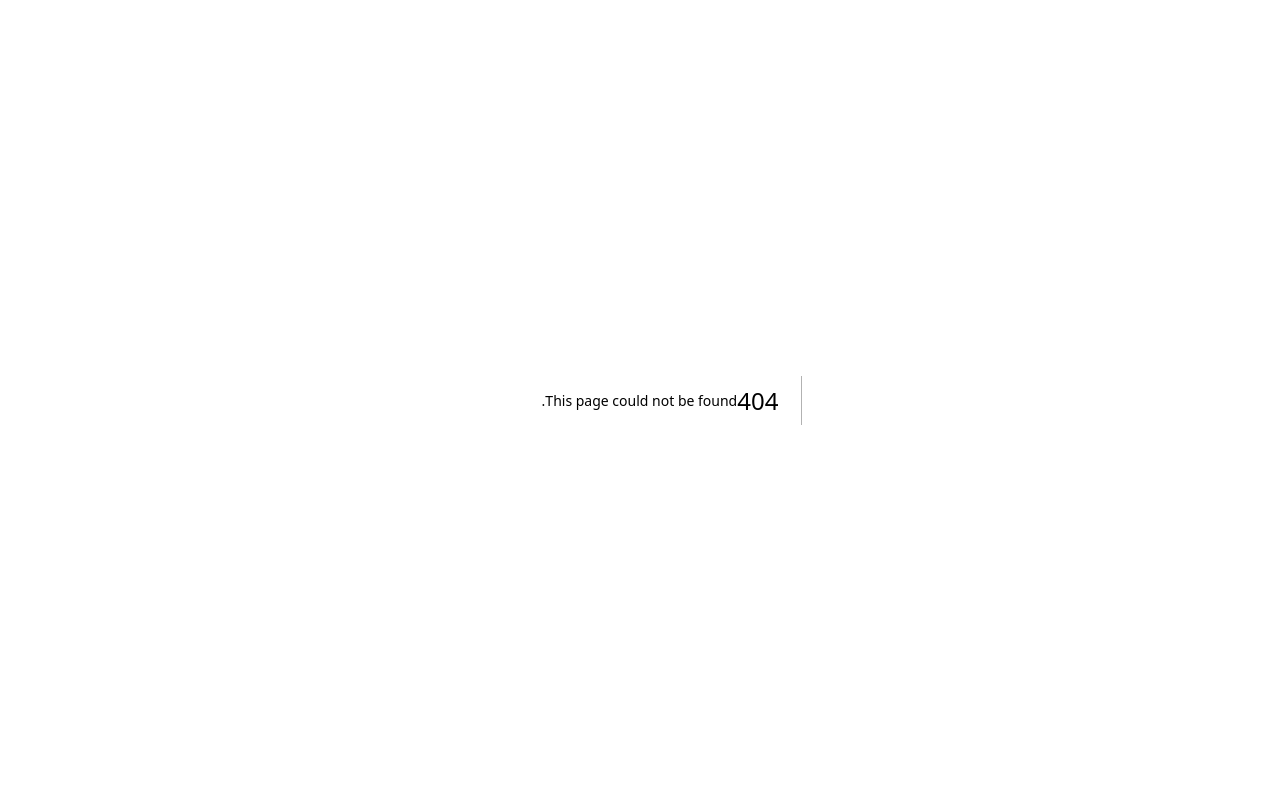
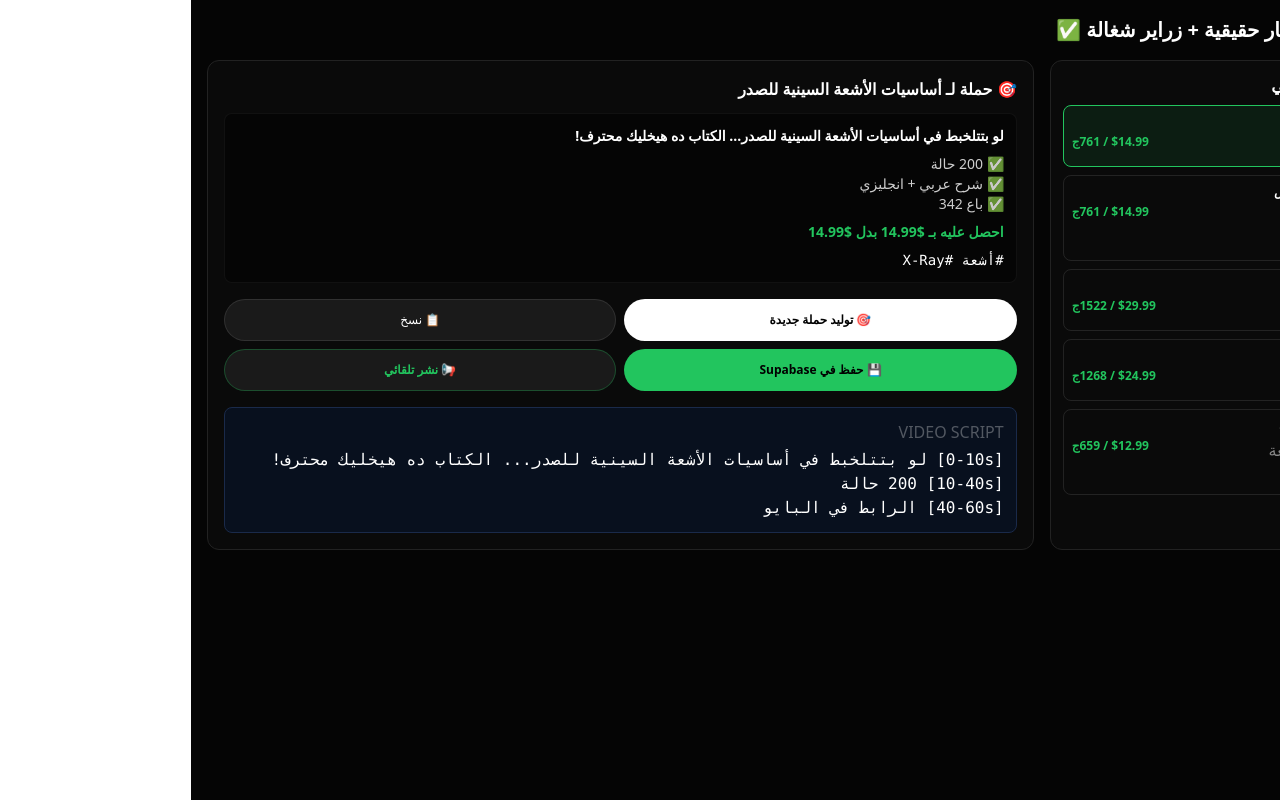
Before and after one commit to nassermabrouk7-cpu/Hidden-Radiology-factory, a Next.js app: page /admin/maestro in a window 1280 px wide. Before the commit this address had no page. Built offline with nearby package versions, Linux system fonts and the light colour scheme.

Commit message:
Fix maestro 404 - restore with real prices

```diff
--- /dev/null
+++ b/src/app/admin/maestro/page.tsx
@@ -0,0 +1,62 @@
+'use client';
+import { useState, useEffect } from 'react';
+type Product = { id: string; title_ar: string; title_en: string; category: string; price_usd: number; price_egp: number; discount_price_usd?: number; discount_price_egp?: number; sales_count: number; };
+type Campaign = { hook: string; value: string; cta: string; hashtag: string; script: string; };
+const MOCK_36: Product[] = [
+  { id: '1', title_ar: 'أساسيات الأشعة السينية للصدر', title_en: 'Chest X-Ray Basics', category: 'X-Ray', price_usd: 14.99, price_egp: 761, sales_count: 342 },
+  { id: '2', title_ar: 'الأشعة المقطعية للبطن والحوض', title_en: 'Abdominal & Pelvic CT', category: 'CT', price_usd: 19.99, price_egp: 1014, discount_price_usd: 14.99, discount_price_egp: 761, sales_count: 289 },
+  { id: '3', title_ar: 'رنين المخ المتقدم', title_en: 'Advanced Brain MRI', category: 'MRI', price_usd: 29.99, price_egp: 1522, sales_count: 156 },
+  { id: '4', title_ar: 'أشعة العظام والمفاصل', title_en: 'Musculoskeletal Radiology', category: 'MSK', price_usd: 24.99, price_egp: 1268, sales_count: 412 },
+  { id: '6', title_ar: 'أشعة الطوارئ والحالات الحرجة', title_en: 'Emergency Radiology', category: 'Emergency', price_usd: 18.99, price_egp: 964, discount_price_usd: 12.99, discount_price_egp: 659, sales_count: 567 },
+];
+function genCampaign(p: Product): Campaign {
+  const hooks = [`لو بتتلخبط في ${p.title_ar}... الكتاب ده هيخليك محترف!`, `90% بيغلطوا في ${p.title_ar} - انت مش هتكون منهم`];
+  return { hook: hooks[0], value: `✅ 200 حالة\n✅ شرح عربي + انجليزي\n✅ باع ${p.sales_count}`, cta: `احصل عليه بـ $${p.discount_price_usd || p.price_usd} بدل $${p.price_usd}`, hashtag: `#أشعة #${p.category}`, script: `[0-10s] ${hooks[0]}\n[10-40s] 200 حالة\n[40-60s] الرابط في البايو` };
+}
+export default function MaestroPage() {
+  const [products] = useState<Product[]>(MOCK_36);
+  const [selected, setSelected] = useState<Product>(MOCK_36[0]);
+  const [campaign, setCampaign] = useState<Campaign>(genCampaign(MOCK_36[0]));
+  const [toast, setToast] = useState('');
+  const showToast = (m: string) => { setToast(m); setTimeout(()=>setToast(''), 2500); };
+  return (
+    <div className="min-h-screen bg-[#050505] text-white p-4" dir="rtl">
+      {toast && <div className="fixed top-4 left-1/2 -translate-x-1/2 z-50 bg-white text-black px-6 py-3 rounded-full text-sm font-bold">{toast}</div>}
+      <h1 className="text-xl font-black mb-4">🏭 MAESTRO - أسعار حقيقية + زراير شغالة ✅</h1>
+      <div className="grid grid-cols-12 gap-4">
+        <div className="col-span-4 bg-[#0a0a0a] border border-[#222] rounded-xl p-3">
+          <h2 className="font-bold mb-2">📚 36 كتاب - سعر حقيقي</h2>
+          {products.map(p=>(
+            <div key={p.id} onClick={()=>{setSelected(p); setCampaign(genCampaign(p));}} className={`p-2 mb-2 rounded-lg border cursor-pointer ${selected.id===p.id?'border-[#22c55e] bg-[#22c55e]/10':'border-white/10'}`}>
+              <div className="font-bold text-xs">{p.title_ar}</div>
+              <div className="flex justify-between mt-1">
+                <span className="text- text-white/50">{p.category} • {p.sales_count} مبيعة</span>
+                <span className="text-xs font-black text-[#22c55e]">${p.discount_price_usd||p.price_usd} / {p.discount_price_egp||p.price_egp}ج</span>
+              </div>
+              {p.discount_price_usd && <div className="text- line-through text-white/30">${p.price_usd}</div>}
+            </div>
+          ))}
+        </div>
+        <div className="col-span-8 bg-[#0a0a0a] border border-[#222] rounded-xl p-4">
+          <h2 className="font-bold">🎯 حملة لـ {selected.title_ar}</h2>
+          <div className="bg-black/50 border border-white/5 rounded-lg p-3 mt-3 text-sm">
+            <div className="font-bold">{campaign.hook}</div>
+            <div className="whitespace-pre-wrap mt-2 text-white/80">{campaign.value}</div>
+            <div className="text-[#22c55e] font-bold mt-2">{campaign.cta}</div>
+            <div className="text- font-mono mt-2">{campaign.hashtag}</div>
+          </div>
+          <div className="grid grid-cols-2 gap-2 mt-4">
+            <button onClick={()=>{const p=products[Math.floor(Math.random()*products.length)]; setSelected(p); setCampaign(genCampaign(p)); showToast(`🎯 حملة جديدة لـ ${p.title_ar}`);}} className="bg-white text-black py-3 rounded-full text-xs font-black">🎯 توليد حملة جديدة</button>
+            <button onClick={()=>{navigator.clipboard.writeText(campaign.hook+'\n'+campaign.value); showToast('📋 تم النسخ!');}} className="bg-[#1a1a1a] border border-white/10 py-3 rounded-full text-xs">📋 نسخ</button>
+            <button onClick={()=>showToast(`💾 تم الحفظ في marketing_content - ${selected.title_ar}`)} className="bg-[#22c55e] text-black py-3 rounded-full text-xs font-black">💾 حفظ في Supabase</button>
+            <button onClick={()=>showToast(`📢 تم النشر - $${selected.price_usd}`)} className="bg-[#1a1a1a] border border-[#22c55e]/30 text-[#22c55e] py-3 rounded-full text-xs font-bold">📢 نشر تلقائي</button>
+          </div>
+          <div className="mt-4 p-3 bg-[#08101e] border border-[#1a2a4a] rounded-lg">
+            <div className="text- text-white/30">VIDEO SCRIPT</div>
+            <pre className="text- whitespace-pre-wrap mt-1">{campaign.script}</pre>
+          </div>
+        </div>
+      </div>
+    </div>
+  );
+}
```
